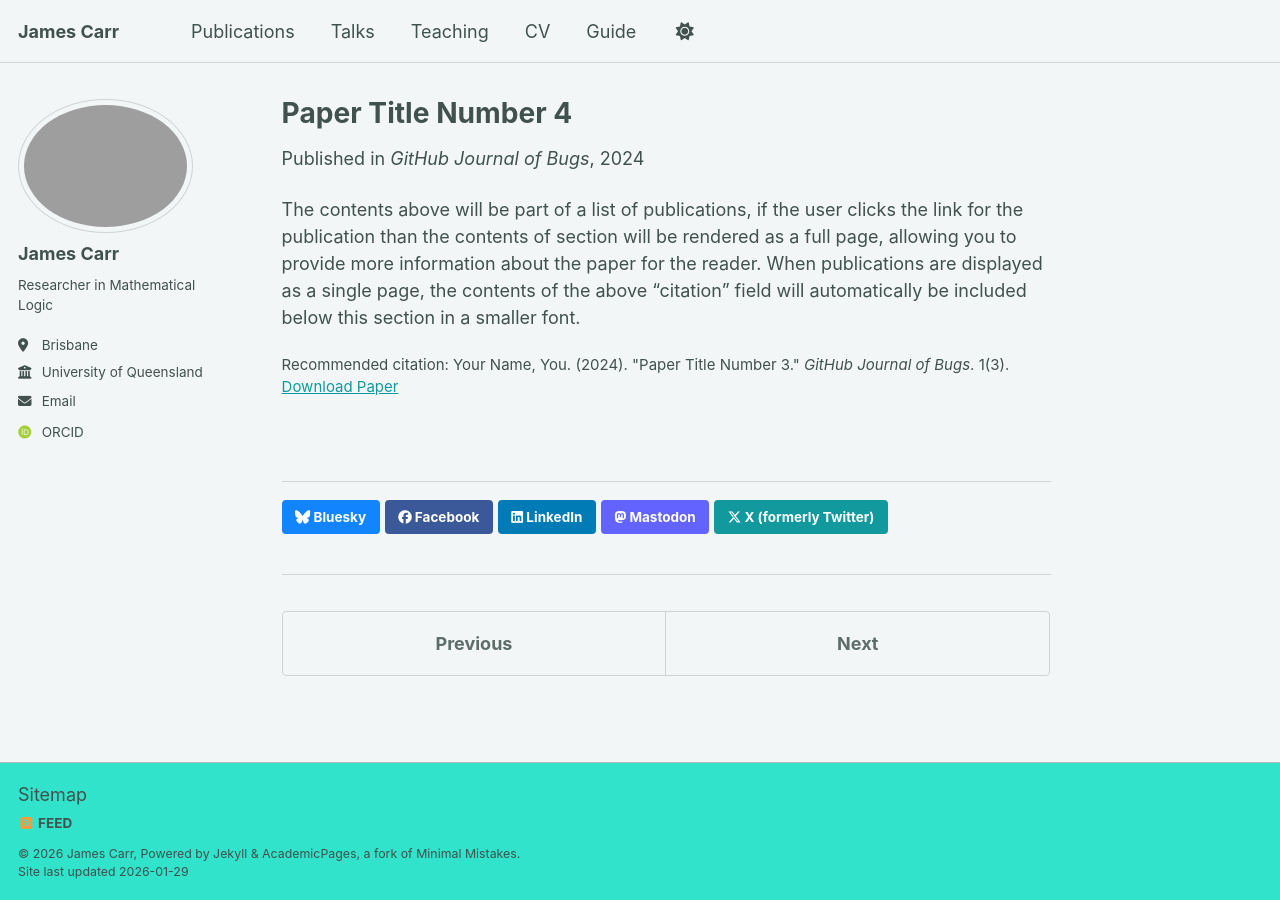
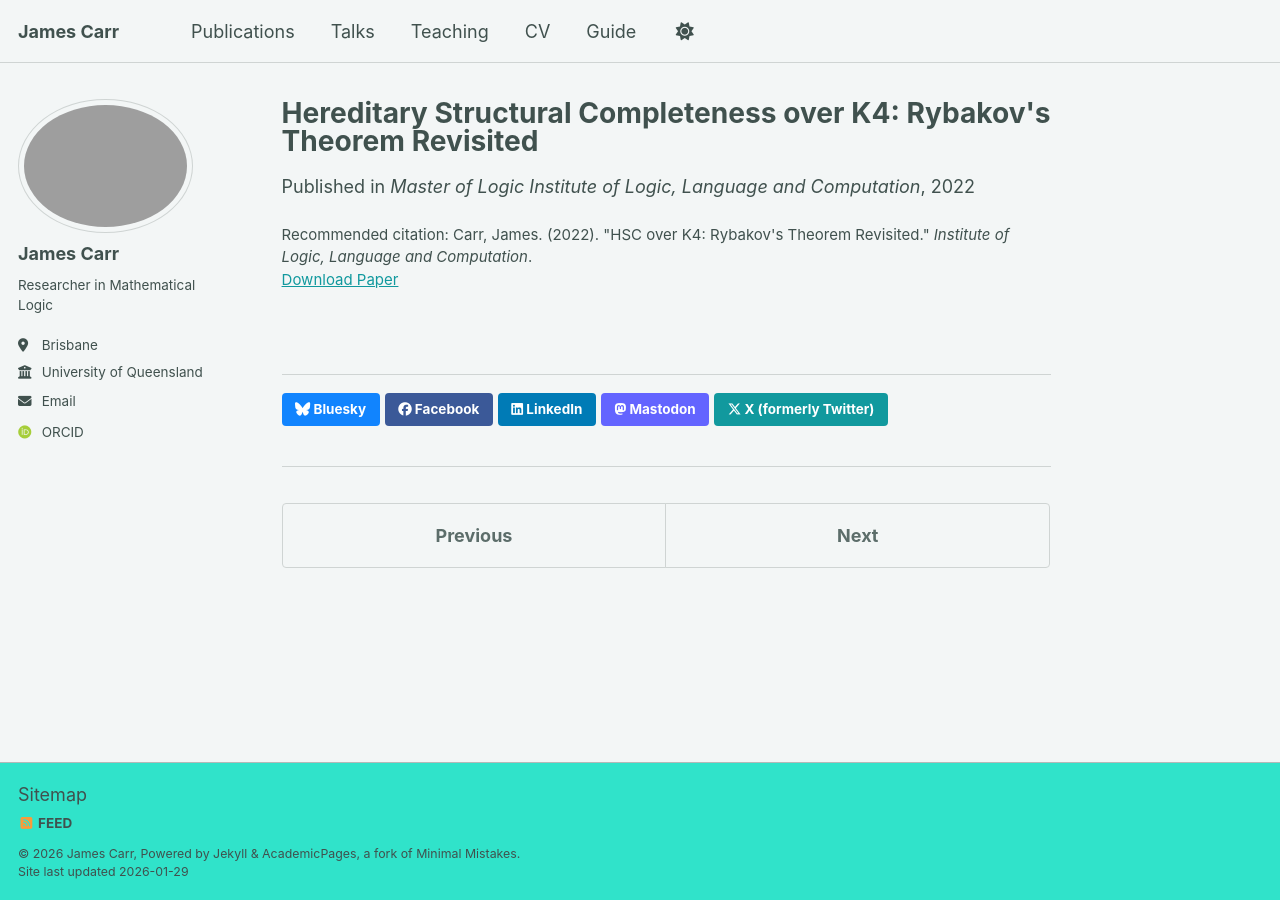
Before and after one commit to jamescarr-maths/jamescarr-maths.github.io, a Jekyll site: the page built from _publications/2022-02-Master-Thesis.md, in a window 1280 px wide. Built offline with Jekyll 4.4.1, drawn with Linux system fonts in a browser that asks for light colours; some web fonts are replaced; a script bundle is joined from its source files by our own code; library files that are not in the unit come from our copies.

```diff
--- a/_publications/2022-02-Master-Thesis.md
+++ b/_publications/2022-02-Master-Thesis.md
@@ -1,13 +1,11 @@
 ---
-title: "Paper Title Number 4"
+title: "Hereditary Structural Completeness over K4: Rybakov&#39;s Theorem Revisited"
 collection: publications
-category: conferences
-permalink: /publication/2024-02-17-paper-title-number-4
-excerpt: 'This paper is about fixing template issue #693.'
-date: 2024-02-17
-venue: 'GitHub Journal of Bugs'
-paperurl: 'https://academicpages.github.io/files/paper3.pdf'
-citation: 'Your Name, You. (2024). &quot;Paper Title Number 3.&quot; <i>GitHub Journal of Bugs</i>. 1(3).'
+category: manuscripts
+permalink: /publication/2022-02-Master-Thesis
+excerpt: 'Investigation into hereditary structurally complete transitive modal logics via algebraic logic and duality'
+date: 2022-02-17
+venue: 'Master of Logic Institute of Logic, Language and Computation'
+paperurl: 'https://jamescarr-maths.github.io/files/HSC over K4 Thesis Final.pdf'
+citation: 'Carr, James. (2022). &quot;HSC over K4: Rybakov&#39;s Theorem Revisited.&quot; <i>Institute of Logic, Language and Computation</i>.'
 ---
-
-The contents above will be part of a list of publications, if the user clicks the link for the publication than the contents of section will be rendered as a full page, allowing you to provide more information about the paper for the reader. When publications are displayed as a single page, the contents of the above "citation" field will automatically be included below this section in a smaller font.
```
Also changed, not shown: _publications/2026-01-Hom-Prev-Paper.md (+3 -0 lines), _publications/2026-01-Locality-paper.md (+3 -0 lines), _teaching/2014-spring-teaching-1.md (deleted, +0 -20 lines), _teaching/2015-spring-teaching-2.md (deleted, +0 -20 lines), _teaching/2023-Autumn-teaching.md (added, +20 -0 lines), _teaching/2024-Summer-reading.md (added, +20 -0 lines), _teaching/2025-Spring-teaching.md (added, +20 -0 lines).
